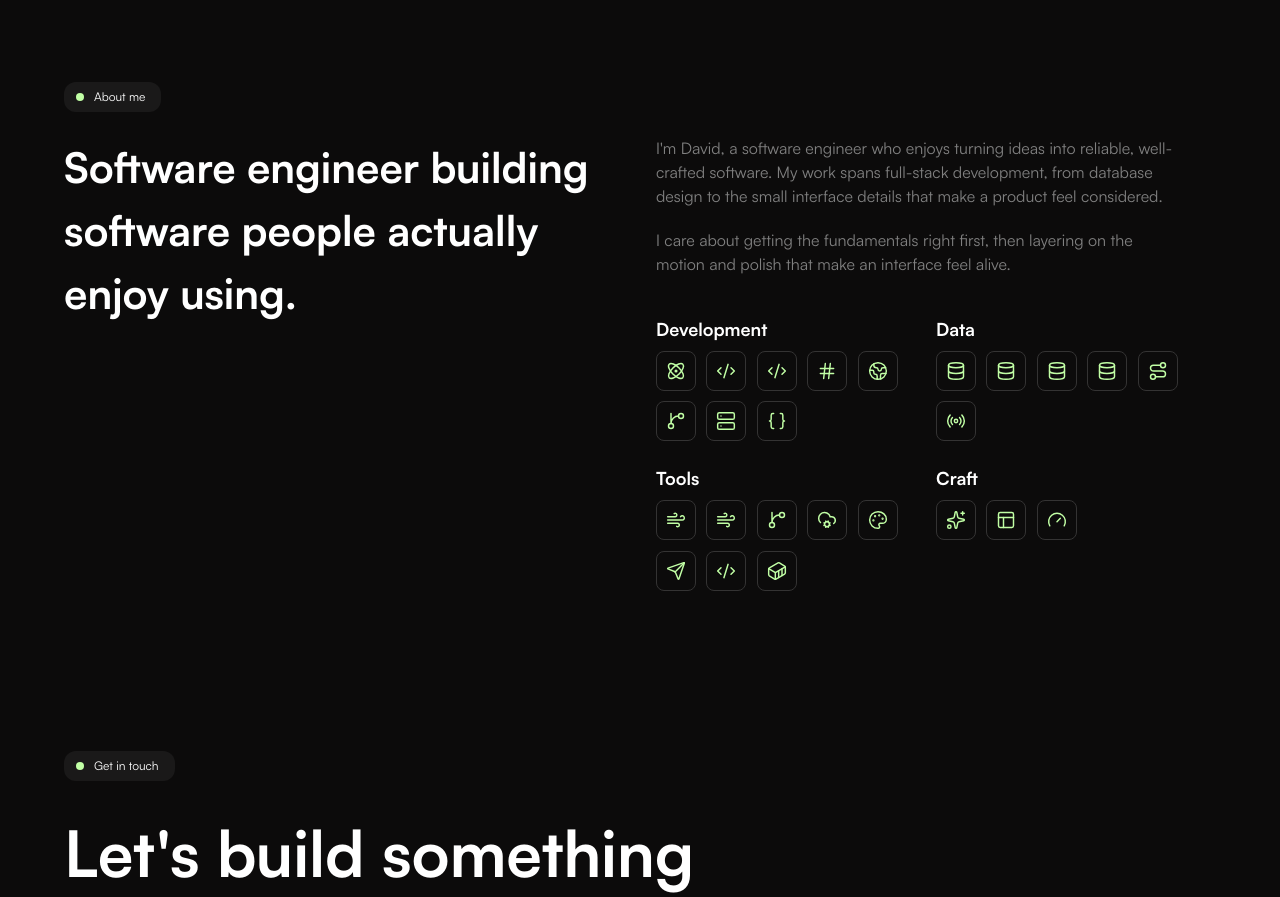
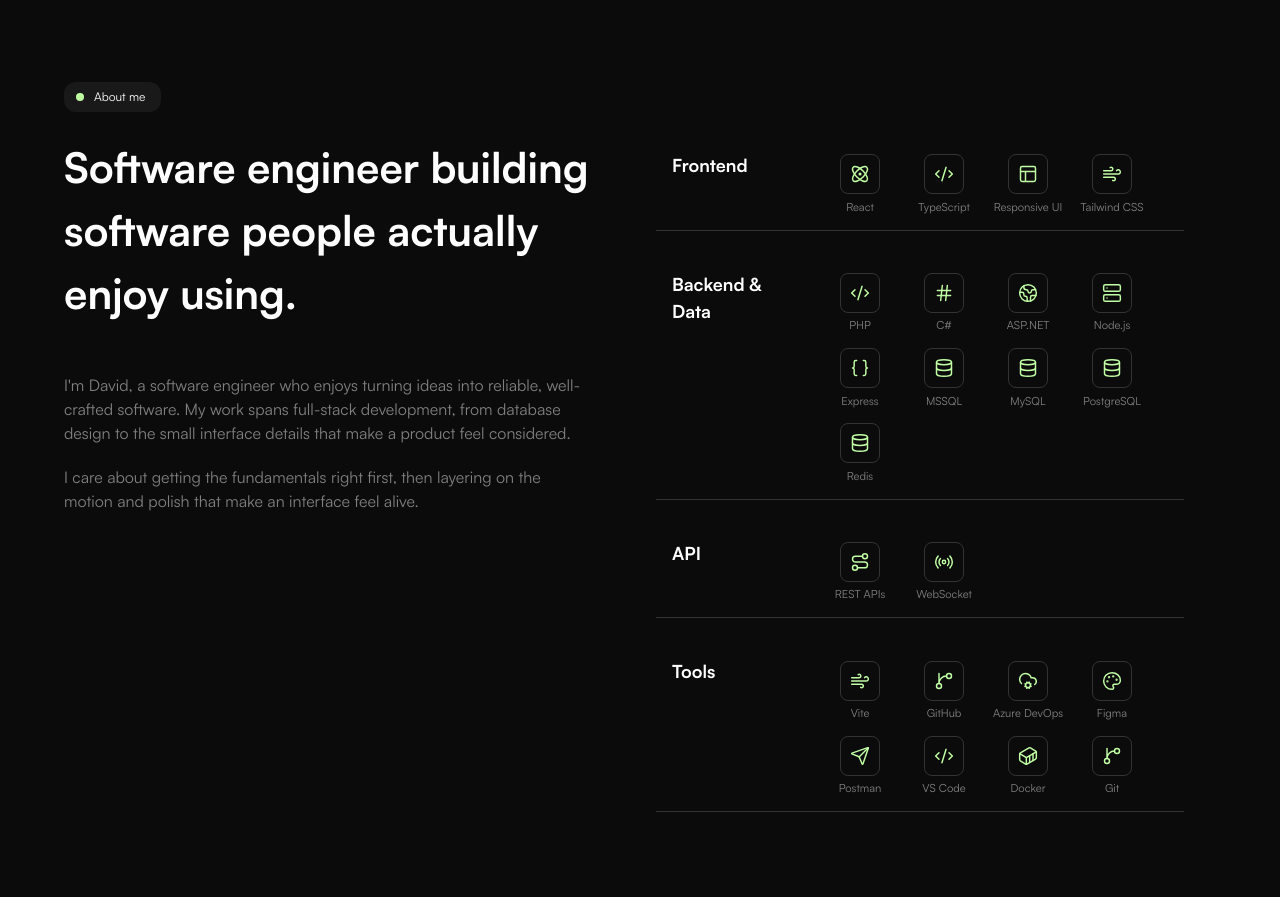
Before and after one commit to davidortizjr/new-portfolio, a React (Vite) app in the folder client/: page / in a window 1280 px wide. Shown: the part 1900-2797 px from the top of the page. Built offline with nearby package versions, Linux system fonts and the light colour scheme.

Commit message:
fixed about section

```diff
--- a/client/src/App.css
+++ b/client/src/App.css
@@ -292,10 +292,19 @@
 }
 
 .skills-grid {
-  margin-top: 2.5rem;
+  margin-top: 0;
   display: grid;
-  grid-template-columns: repeat(2, minmax(0, 1fr));
-  gap: 1.5rem 2rem;
+  grid-template-columns: minmax(0, 1fr);
+  gap: 1.5rem;
+}
+
+.skill-card {
+  display: grid;
+  grid-template-columns: minmax(8rem, 0.25fr) minmax(0, 1fr);
+  gap: 1.5rem;
+  align-items: start;
+  padding: 1rem;
+  border-bottom: 1px solid #343333;
 }
 
 .skill-card h3 {
@@ -313,54 +322,62 @@
 .tools-grid {
   display: flex;
   flex-wrap: wrap;
-  gap: 0.65rem;
+  gap: 1rem 0.75rem;
   padding-top: 0.15rem;
 }
 
+.tool-item {
+  position: relative;
+  display: flex;
+  flex-direction: column;
+  align-items: center;
+  gap: 0.4rem;
+  min-width: 4.5rem;
+  color: var(--bg-green);
+  cursor: default;
+  outline: none;
+}
+
 .tool-icon {
-  position: relative;
   display: inline-flex;
   align-items: center;
   justify-content: center;
   width: 2.5rem;
   height: 2.5rem;
-  color: var(--bg-green);
   border: 1px solid #343333;
   border-radius: 0.5rem;
-  cursor: default;
-  transition: color 180ms ease, background-color 180ms ease, border-color 180ms ease;
+  transition: color 180ms ease, background-color 180ms ease, border-color 180ms ease,
+    transform 180ms ease, box-shadow 180ms ease;
 }
 
-.tool-icon:hover,
-.tool-icon:focus-visible {
+.tool-label {
+  max-width: 5.5rem;
+  color: #808080;
+  font-size: 0.7rem;
+  line-height: 1.15;
+  text-align: center;
+  transition: color 180ms ease;
+}
+
+.tool-item:hover .tool-icon,
+.tool-item:focus-visible .tool-icon {
   color: var(--bg-black);
   background-color: var(--bg-green);
   border-color: var(--bg-green);
-  outline: none;
+  transform: translateY(-0.2rem) scale(1.06);
+  box-shadow: 0 0 0 0.2rem rgb(193 255 165 / 12%);
 }
 
-.tool-tooltip {
-  position: absolute;
-  bottom: calc(100% + 0.55rem);
-  left: 50%;
-  z-index: 2;
-  padding: 0.35rem 0.55rem;
-  color: var(--bg-black);
-  background-color: var(--bg-green);
-  border-radius: 0.35rem;
-  font-size: 0.75rem;
-  line-height: 1;
-  white-space: nowrap;
-  pointer-events: none;
-  opacity: 0;
-  transform: translate(-50%, 0.25rem);
-  transition: opacity 180ms ease, transform 180ms ease;
+.tool-item:hover .tool-label,
+.tool-item:focus-visible .tool-label {
+  color: #ffffff;
 }
 
-.tool-icon:hover .tool-tooltip,
-.tool-icon:focus-visible .tool-tooltip {
-  opacity: 1;
-  transform: translate(-50%, 0);
+@media (max-width: 700px) {
+  .skill-card {
+    grid-template-columns: minmax(0, 1fr);
+    gap: 0.75rem;
+  }
 }
 
 @media (min-width: 1024px) {
--- a/client/src/components/AboutSection.tsx
+++ b/client/src/components/AboutSection.tsx
@@ -8,7 +8,6 @@
   Code2,
   Container,
   Database,
-  Gauge,
   GitBranch,
   Globe2,
   Hash,
@@ -18,7 +17,6 @@
   Route,
   Send,
   Server,
-  Sparkles,
   Wind,
 } from 'lucide-react';
 
@@ -26,25 +24,31 @@
 
 const skills = [
   {
-    title: 'Development',
+    title: 'Frontend',
     tools: [
       { title: 'React', icon: Atom },
       { title: 'TypeScript', icon: Code2 },
+      { title: 'Responsive UI', icon: PanelsTopLeft },
+      { title: 'Tailwind CSS', icon: Wind },
+    ],
+  },
+  {
+    title: 'Backend & Data',
+    tools: [
       { title: 'PHP', icon: Code2 },
       { title: 'C#', icon: Hash },
       { title: 'ASP.NET', icon: Globe2 },
-      { title: 'Git', icon: GitBranch },
       { title: 'Node.js', icon: Server },
       { title: 'Express', icon: Braces },
-    ],
-  },
-  {
-    title: 'Data',
-    tools: [
       { title: 'MSSQL', icon: Database },
       { title: 'MySQL', icon: Database },
       { title: 'PostgreSQL', icon: Database },
       { title: 'Redis', icon: Database },
+    ],
+  },
+  {
+    title: 'API',
+    tools: [
       { title: 'REST APIs', icon: Route },
       { title: 'WebSocket', icon: Radio },
     ],
@@ -53,21 +57,13 @@
     title: 'Tools',
     tools: [
       { title: 'Vite', icon: Wind },
-      { title: 'Tailwind CSS', icon: Wind },
       { title: 'GitHub', icon: GitBranch },
       { title: 'Azure DevOps', icon: CloudCog },
       { title: 'Figma', icon: Palette },
       { title: 'Postman', icon: Send },
       { title: 'VS Code', icon: Code2 },
       { title: 'Docker', icon: Container },
-    ],
-  },
-  {
-    title: 'Craft',
-    tools: [
-      { title: 'GSAP animation', icon: Sparkles },
-      { title: 'Responsive UI', icon: PanelsTopLeft },
-      { title: 'Performance', icon: Gauge },
+      { title: 'Git', icon: GitBranch },
     ],
   },
 ];
@@ -121,7 +117,8 @@
       </p>
 
       <div className="about-grid">
-        <h2 className="about-heading text-fluid-3xl text-white font-bold">
+        <div className="about-intro">
+          <h2 className="about-heading text-fluid-3xl text-white font-bold mb-12">
             Software engineer building software people actually enjoy using.
           </h2>
 
@@ -136,6 +133,8 @@
               I care about getting the fundamentals right first, then layering on the
               motion and polish that make an interface feel alive.
             </p>
+          </div>
+        </div>
 
         <div className="skills-grid">
           {skills.map((skill) => (
@@ -143,9 +142,11 @@
               <h3>{skill.title}</h3>
               <div className="tools-grid" aria-label={`${skill.title} skills`}>
                 {skill.tools.map(({ title, icon: Icon }) => (
-                    <span className="tool-icon" key={title} tabIndex={0} aria-label={title}>
+                  <span className="tool-item" key={title} tabIndex={0} aria-label={title}>
+                    <span className="tool-icon">
                       <Icon size={20} strokeWidth={1.75} aria-hidden="true" />
-                      <span className="tool-tooltip" role="tooltip">{title}</span>
+                    </span>
+                    <span className="tool-label">{title}</span>
                   </span>
                 ))}
               </div>
@@ -153,7 +154,6 @@
           ))}
         </div>
       </div>
-      </div>
     </section>
   );
 }
```
Lines whose indentation alone changed are shown as unchanged.
